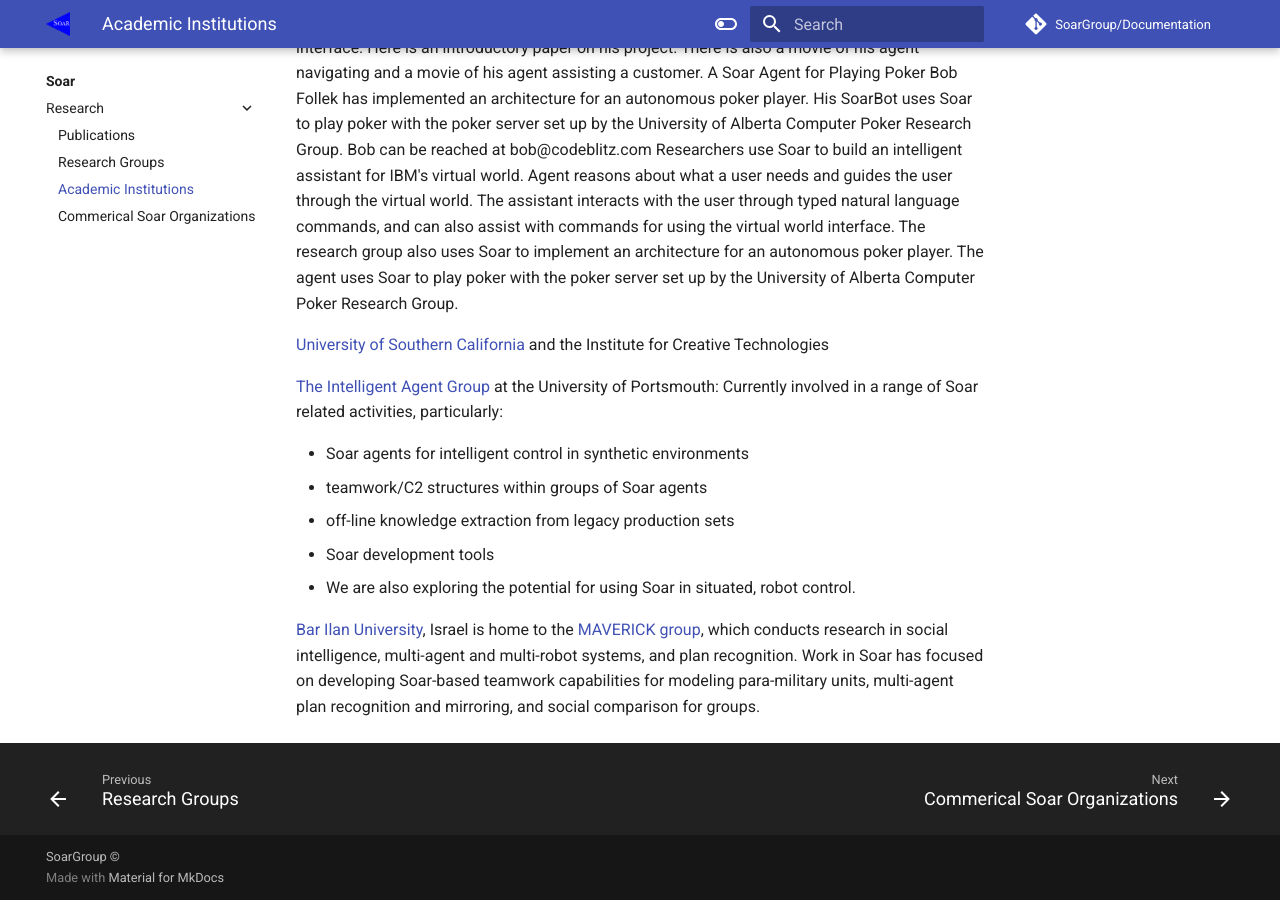
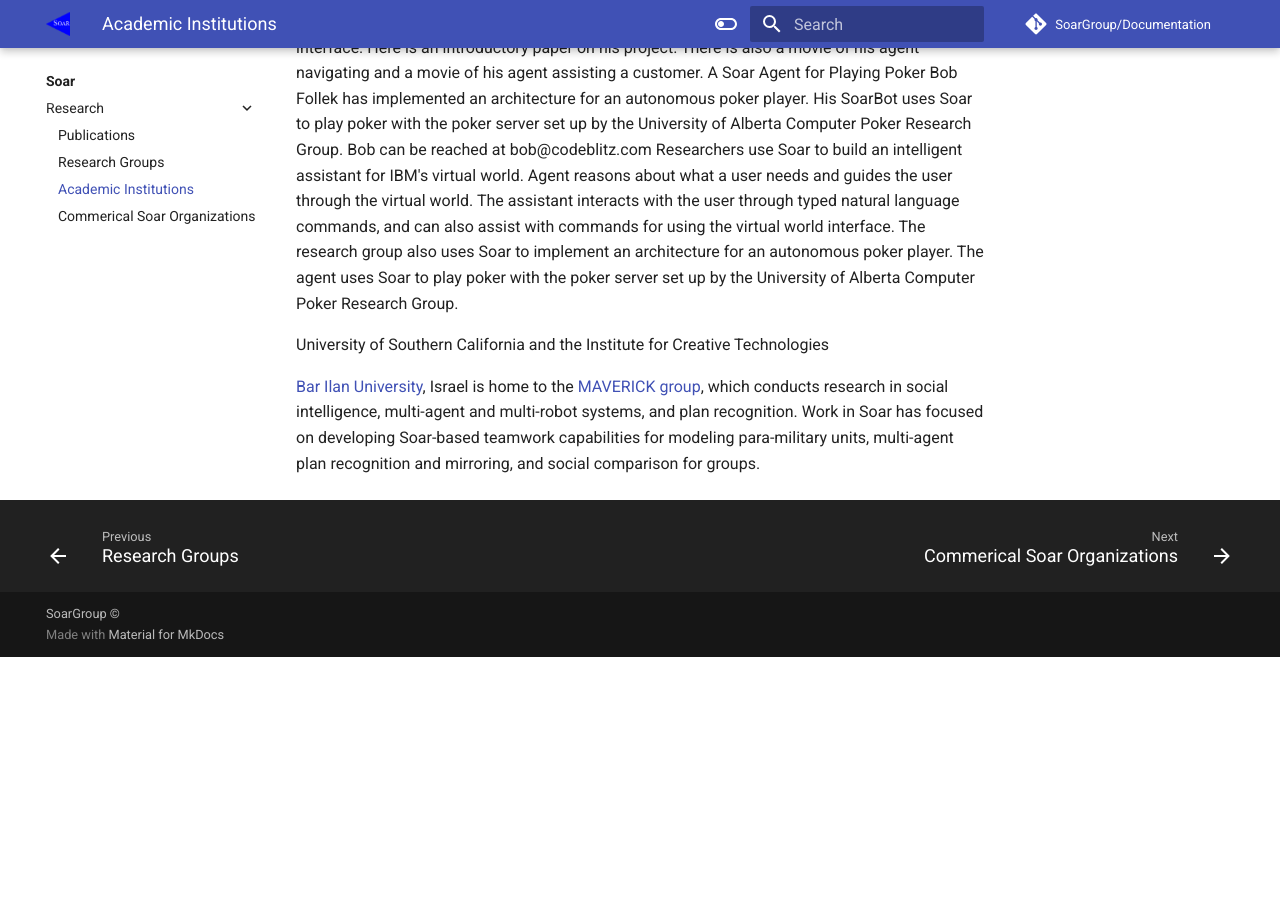
Before and after one commit to SoarGroup/SoarGroup.github.io, an MkDocs documentation site: the page built from docs/soar/OtherAcademicInstitutions.md, in a window 1280 px wide and 900 px high, scrolled down 942 px. Built offline with MkDocs 1.6.1 and Material for MkDocs 9.7.7, drawn with Linux system fonts in a browser that asks for light colours; comment, search, counter and statistics services are not loaded; after the commit the page ends 1599 px from its top, so only the background shows below that.

```diff
--- a/docs/soar/OtherAcademicInstitutions.md
+++ b/docs/soar/OtherAcademicInstitutions.md
@@ -23,7 +23,7 @@ development.  Other projects include the development of the Psychological Soar
 Tutorial and the Soar FAQ. For more information contact frank.ritter at psu.edu.
 
 
-[University of Portland](http://faculty.up.edu/nuxoll/): Research is in
+[University of Portland](https://www.up.edu/directory/Andrew-Nuxoll.html): Research is in
 improving the effectiveness of the episodic memory system. Much of the work is
 done external to Soar while honoring architectural requirements of Soar. Recent
 projects include: a survey of forgetting mechanisms, using memories to build
@@ -55,22 +55,11 @@ also uses Soar to implement an architecture for an autonomous poker player. The
 agent uses Soar to play poker with the poker server set up by the University of
 Alberta Computer Poker Research Group.
 
-[University of Southern California](http://www.isi.edu/soar/soar-homepage.html)
+University of Southern California
 and the Institute for Creative Technologies
 
-
-[The Intelligent Agent Group](http://www.port.ac.uk/departments/academic/ct/research/intelligentagentsgroupIAG/)
-at the University of Portsmouth: Currently involved in a range of Soar related
-activities, particularly:
-
-- Soar agents for intelligent control in synthetic environments
-- teamwork/C2 structures within groups of Soar agents
-- off-line knowledge extraction from legacy production sets
-- Soar development tools
-- We are also exploring the potential for using Soar in situated, robot control.
-
 [Bar Ilan University](http://www.cs.biu.ac.il/~galk/), Israel is home to the
-[MAVERICK group](http://www.cs.biu.ac.il/~maverick/), which conducts research in
+[MAVERICK group](https://u.cs.biu.ac.il/~kaminkg/maverick/), which conducts research in
 social intelligence, multi-agent and multi-robot systems, and plan recognition.
 Work in Soar has focused on developing Soar-based teamwork capabilities for
 modeling para-military units, multi-agent plan recognition and mirroring, and
```
Also changed, not shown: docs/soar/Publications.md (+3 -3 lines).
